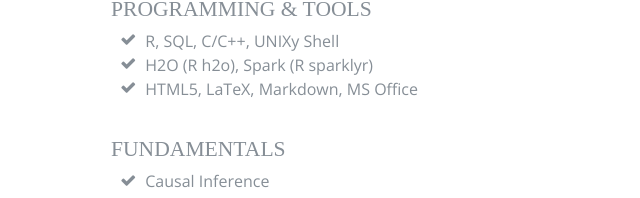
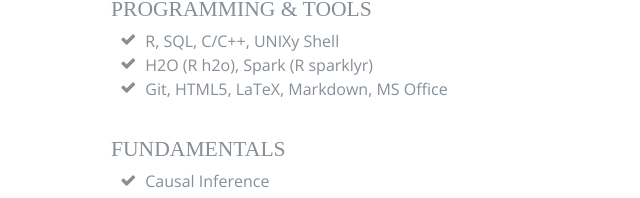
Before and after one commit to wendy6yu/yamjonathan.github.io, a plain HTML site: page resume/index.html in a window 1280 px wide. Shown: the part 1830-2028 px from the top of the page, 209-849 px from the left. Drawn offline with nearby package versions, Linux system fonts and the light colour scheme; a web font is replaced by a local one.

Commit message:
Edited content in /resume/index.html

```diff
--- a/resume/index.html
+++ b/resume/index.html
@@ -176,7 +176,7 @@
               H2O (R h2o), Spark (R sparklyr)</li>
             <li>
               <i class="fa-li fa fa-check"></i>
-              HTML5, LaTeX, Markdown, MS Office </li>
+              Git, HTML5, LaTeX, Markdown, MS Office</li>
           </ul>
 
 
```
